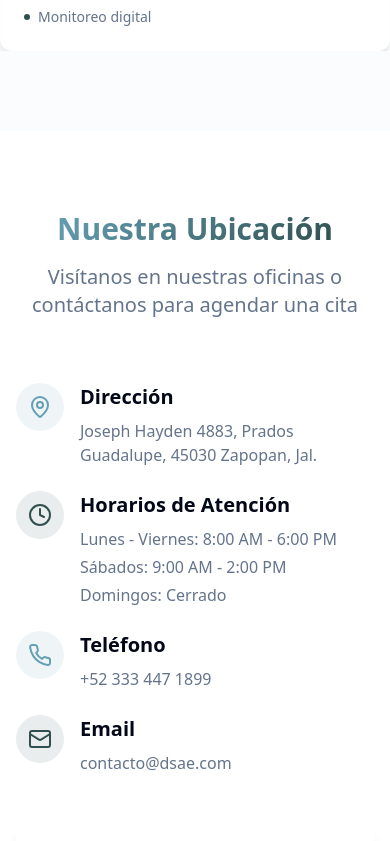
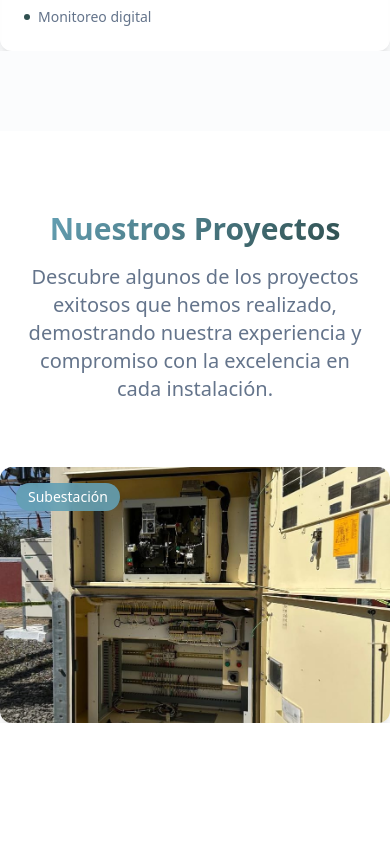
Before and after one commit to UDigital-Business/electro-web-solutions, a React (Vite) app: page / in a window 390 px wide. Shown: the part 5803-6644 px from the top of the page. Built offline with nearby package versions, Linux system fonts and the light colour scheme; grey boxes are pictures that could not be loaded.

Commit message:
Refactor: Separate products and projects sections
Separate the "Nuestros Productos" section from a new "Nuestros Proyectos" section.

```diff
--- a/src/components/Navigation.tsx
+++ b/src/components/Navigation.tsx
@@ -20,6 +20,7 @@ export function Navigation() {
     { id: "nosotros", label: "Nosotros" },
     { id: "servicios", label: "Servicios" },
     { id: "productos", label: "Productos" },
+    { id: "proyectos", label: "Proyectos" },
     { id: "ubicacion", label: "Ubicación" },
     { id: "faq", label: "FAQ" },
     { id: "contacto", label: "Contacto" },
--- /dev/null
+++ b/src/components/sections/ProjectsSection.tsx
@@ -0,0 +1,98 @@
+
+import { Card, CardContent } from "@/components/ui/card";
+import {
+  Carousel,
+  CarouselContent,
+  CarouselItem,
+  CarouselNext,
+  CarouselPrevious,
+} from "@/components/ui/carousel";
+import Autoplay from "embla-carousel-autoplay";
+
+export function ProjectsSection() {
+  const projects = [
+    {
+      title: "Instalación Eléctrica Industrial",
+      description: "Proyecto de modernización de sistema eléctrico en planta industrial",
+      image: "/lovable-uploads/16871f7f-87c2-4efb-b282-892bc6f67a6b.png",
+      category: "Instalación Eléctrica"
+    },
+    {
+      title: "Subestación Eléctrica",
+      description: "Diseño e instalación de subestación eléctrica de media tensión",
+      image: "/lovable-uploads/f1629c45-9a47-448e-9b90-58a6646ba1f2.png",
+      category: "Subestación"
+    },
+    {
+      title: "Sistema de Automatización",
+      description: "Implementación de sistema de control y automatización industrial",
+      image: "/lovable-uploads/be5d304a-3231-4e6d-80a8-b71dec35139f.png",
+      category: "Automatización"
+    },
+    {
+      title: "Proyecto de Eficiencia Energética",
+      description: "Optimización del consumo energético en instalaciones comerciales",
+      image: "/lovable-uploads/9165fa29-0cb8-48dd-87c9-303fd4f6c6e8.png",
+      category: "Eficiencia Energética"
+    }
+  ];
+
+  return (
+    <section id="proyectos" className="py-20 bg-background">
+      <div className="container mx-auto px-4">
+        <div className="text-center mb-16">
+          <h2 className="text-3xl lg:text-4xl font-bold mb-4">
+            <span className="text-gradient">Nuestros Proyectos</span>
+          </h2>
+          <p className="text-xl text-muted-foreground max-w-3xl mx-auto">
+            Descubre algunos de los proyectos exitosos que hemos realizado,
+            demostrando nuestra experiencia y compromiso con la excelencia en cada instalación.
+          </p>
+        </div>
+
+        <div className="relative w-screen left-1/2 transform -translate-x-1/2">
+          <Carousel
+            opts={{
+              align: "start",
+              loop: true,
+            }}
+            plugins={[
+              Autoplay({
+                delay: 5000,
+              }),
+            ]}
+            className="w-full"
+          >
+            <CarouselContent className="-ml-2 md:-ml-4">
+              {projects.map((project, index) => (
+                <CarouselItem key={index} className="pl-2 md:pl-4 md:basis-1/2 lg:basis-1/3">
+                  <Card className="group overflow-hidden border-none shadow-lg hover:shadow-2xl transition-all duration-500 hover:scale-105 animate-fade-in h-full">
+                    <div className="relative overflow-hidden">
+                      <img
+                        src={project.image}
+                        alt={project.title}
+                        className="w-full h-64 object-cover transition-transform duration-500 group-hover:scale-110"
+                      />
+                      <div className="absolute inset-0 bg-gradient-to-t from-black/70 via-black/20 to-transparent opacity-0 group-hover:opacity-100 transition-opacity duration-500"></div>
+                      <div className="absolute top-4 left-4 bg-dsae-blue/90 backdrop-blur-sm text-white px-3 py-1 rounded-full text-sm font-medium">
+                        {project.category}
+                      </div>
+                      <div className="absolute bottom-4 left-4 right-4 opacity-0 group-hover:opacity-100 transition-opacity duration-500">
+                        <div className="bg-white/95 backdrop-blur-sm rounded-lg p-4">
+                          <h3 className="font-bold text-gray-800 mb-2">{project.title}</h3>
+                          <p className="text-sm text-gray-600">{project.description}</p>
+                        </div>
+                      </div>
+                    </div>
+                  </Card>
+                </CarouselItem>
+              ))}
+            </CarouselContent>
+            <CarouselPrevious className="hidden md:flex left-4 bg-white/95 hover:bg-white shadow-lg border-2 border-dsae-blue/20 hover:border-dsae-blue/40 transition-all duration-300" />
+            <CarouselNext className="hidden md:flex right-4 bg-white/95 hover:bg-white shadow-lg border-2 border-dsae-blue/20 hover:border-dsae-blue/40 transition-all duration-300" />
+          </Carousel>
+        </div>
+      </div>
+    </section>
+  );
+}
--- a/src/pages/Index.tsx
+++ b/src/pages/Index.tsx
@@ -4,6 +4,7 @@ import { HeroSection } from "@/components/sections/HeroSection";
 import { AboutSection } from "@/components/sections/AboutSection";
 import { ServicesSection } from "@/components/sections/ServicesSection";
 import { ProductsSection } from "@/components/sections/ProductsSection";
+import { ProjectsSection } from "@/components/sections/ProjectsSection";
 import { LocationSection } from "@/components/sections/LocationSection";
 import { FAQSection } from "@/components/sections/FAQSection";
 import { ContactSection } from "@/components/sections/ContactSection";
@@ -19,6 +20,7 @@ const Index = () => {
       <AboutSection />
       <ServicesSection />
       <ProductsSection />
+      <ProjectsSection />
       <LocationSection />
       <FAQSection />
       <ContactSection />
```
